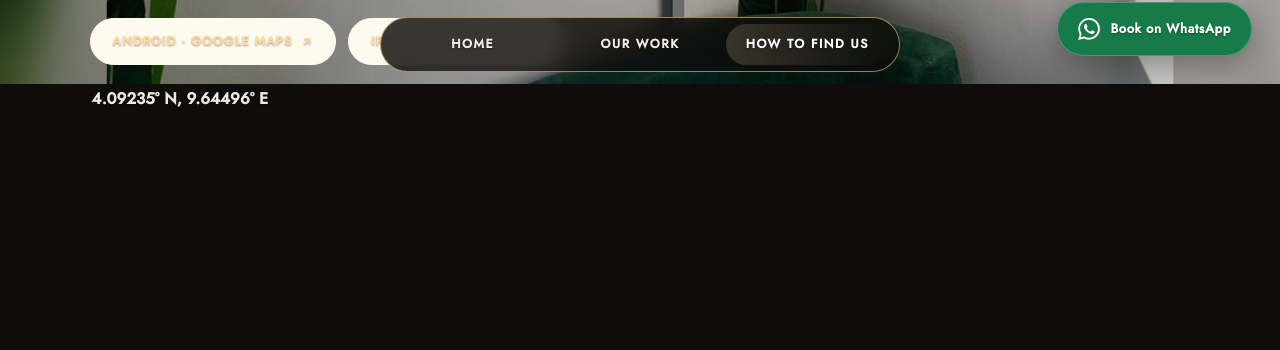
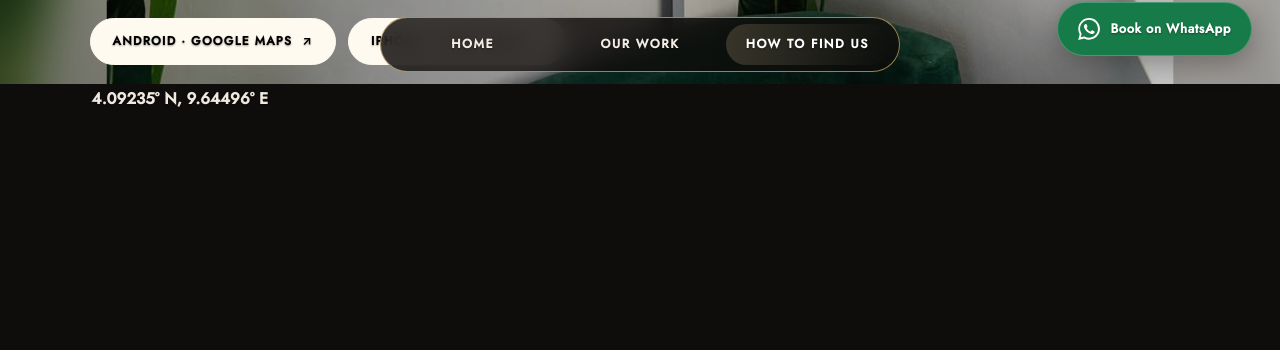
Before and after one commit to priceboy/bonaberi-braider, a Django app: page /find-us/ in a window 1280 px wide. Shown: the part 716-1066 px from the top of the page. Run offline with Django 5.2, Linux system fonts and the light colour scheme; data comes from the database, SQL or seed files in the repository; data that the repository does not hold is empty.

Commit message:
Prevent global link styling from tinting map button text (#15)

```diff
--- a/static/website/css/find_us.css
+++ b/static/website/css/find_us.css
@@ -96,7 +96,8 @@
     gap: 12px;
 }
 
-.find-us__map-link {
+.find-us__map-link,
+body a.find-us__map-link {
     display: inline-flex;
     align-items: center;
     justify-content: center;
@@ -107,7 +108,7 @@
     text-transform: uppercase;
     letter-spacing: 0.1em;
     font-size: 0.76rem;
-    color: #000000;
+    color: #000000 !important;
     background: #fffaf0;
     border-color: #fffaf0;
     text-decoration: none;
@@ -116,7 +117,9 @@
 }
 
 .find-us__map-link:hover,
-.find-us__map-link:focus-visible {
+.find-us__map-link:focus-visible,
+body a.find-us__map-link:hover,
+body a.find-us__map-link:focus-visible {
     background: #fffdf7;
     border-color: #fffdf7;
     transform: translateY(-1px);
```
